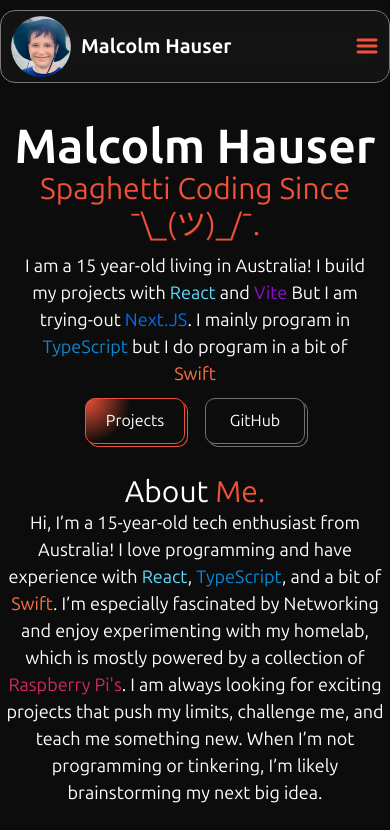
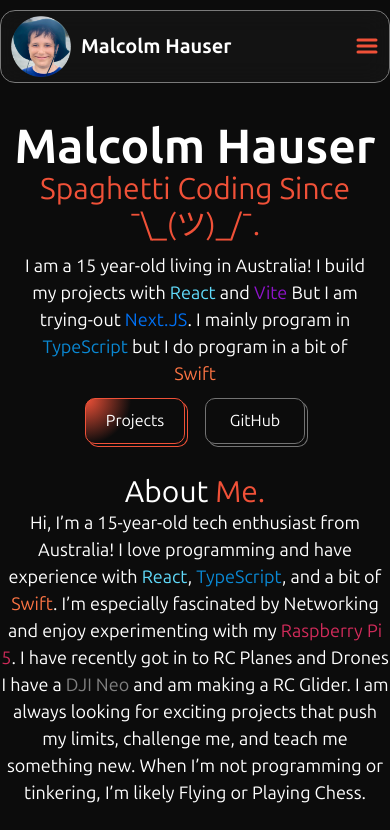
Before and after one commit to Mooshay105/Personal-Site, a Next.js app: page / in a window 390 px wide. Shown: the top 830 px of the page. Built offline with nearby package versions, Linux system fonts and the light colour scheme.

Commit message:
Refactor navigation and contact pages; update global styles and add sitemap/robots functionality

```diff
--- a/next.config.ts
+++ b/next.config.ts
@@ -1,8 +1,6 @@
 import type { NextConfig } from "next";
 
-const nextConfig: NextConfig = {
-	/* config options here */
-};
+const nextConfig: NextConfig = {};
 
 module.exports = {
 	images: {
--- a/public/display.json
+++ b/public/display.json
@@ -57,18 +57,6 @@
 			"description": "Those who earn the Google UX Design Professional Certificate have completed seven courses, developed by Google, that include hands-on, practice-based assessments and are designed to prepare them for introductory-level roles in UX design. They can complete the design process from beginning to end: empathizing with users, defining their pain points, coming up with ideas for design solutions, creating wireframes and prototypes, and testing designs to get feedback.",
 			"hasCert": false,
 			"date": "2024 - 2025"
-		},
-		{
-			"id": 3,
-			"title": "Certificate III in Information Technology",
-			"isPrimaryLinkActive": true,
-			"isSecondaryLinkActive": false,
-			"primaryLinkURL": "https://tafeqld.edu.au/course/17/17940/certificate-iii-in-information-technology",
-			"secondaryLinkURL": "",
-			"imageURL": "https://github.com/Mooshay105/cdn/blob/main/TafeQLD.png?raw=true",
-			"description": "This certification from TAFE Queensland equips individuals with foundational skills in information technology. It covers a broad range of entry-level IT competencies, preparing learners for various roles within the industry. The program focuses on practical application and essential knowledge for supporting IT systems and users.",
-			"hasCert": false,
-			"date": "2026"
 		}
 	]
 }
--- a/src/app/components/GlobalNavBar.tsx
+++ b/src/app/components/GlobalNavBar.tsx
@@ -76,7 +76,7 @@
 							<>
 								<div className="fixed top-21.75 -left-7.5 -right-7.5 flex flex-col mx-[30] h-fit rounded-[15px] p-0 pr-2.5 border-[#7a7a7a] border border-solid bg-[#1a1a1a8e] backdrop-blur-md backdrop-saturate-180">
 									<NavItem link="/#aboutMe" text="About Me" isMobile={isMobile} />
-									<NavItem link="/contactMe" text="Contact Me" isMobile={isMobile} />
+									<NavItem link="/contact" text="Contact Me" isMobile={isMobile} />
 									<NavItem link="/#projects" text="Projects" isMobile={isMobile} />
 									<NavItem
 										link="/#certificates"
@@ -116,7 +116,7 @@
 				) : (
 					<div className="flex flex-row items-center justify-center">
 						<NavItem link="/#aboutMe" text="About Me" isMobile={isMobile} />
-						<NavItem link="/contactMe" text="Contact Me" isMobile={isMobile} />
+						<NavItem link="/contact" text="Contact Me" isMobile={isMobile} />
 						<NavItem link="/#projects" text="Projects" isMobile={isMobile} />
 						<NavItem link="/#certificates" text="Certificates" isMobile={isMobile} />
 						<Button
--- a/src/app/global.css
+++ b/src/app/global.css
@@ -22,6 +22,7 @@
 	--typescript-color: #0a88d3;
 	--swift-color: #fa7343;
 	--raspberry-pi-color: #d02b5a;
+	--djineo-color: #818181;
 	--bio-highlight-color: #f05138;
 	/* Box Shadows */
 	--box-shadow-primary-rest: 3px 3px 0 -1px var(--black), 3px 3px var(--primary-color);
--- /dev/null
+++ b/src/app/not-found.tsx
@@ -0,0 +1,25 @@
+"use client";
+
+import GlobalNavbar from "./components/GlobalNavBar";
+import information from "../../public/display.json";
+
+function Index() {
+	return (
+		<div>
+			<GlobalNavbar
+				resumeURLMD={information.resumeURLMD}
+				resumeURLDOCX={information.resumeURLDOCX}
+			/>
+			<div className="mt-12.5 flex flex-col items-center text-center">
+				<h1 className="m-0 w-full text-5xl font-bold text-(--primary-color)">
+					404 - Not Found
+				</h1>
+				<p className="m-0 w-full text-2xl font-bold text-white">
+					The page you are looking for does not exist.
+				</p>
+			</div>
+		</div>
+	);
+}
+
+export default Index;
--- a/src/app/page.tsx
+++ b/src/app/page.tsx
@@ -53,12 +53,13 @@
 					<span className="text-(--react-color)"> React</span>,
 					<span className="text-(--typescript-color)"> TypeScript</span>, and a bit of
 					<span className="text-(--swift-color)"> Swift</span>. I’m especially fascinated
-					by Networking and enjoy experimenting with my homelab, which is mostly powered
-					by a collection of
-					<span className="text-(--raspberry-pi-color)"> Raspberry Pi&apos;s</span>. I am
-					always looking for exciting projects that push my limits, challenge me, and
-					teach me something new. When I’m not programming or tinkering, I’m likely
-					brainstorming my next big idea.
+					by Networking and enjoy experimenting with my
+					<span className="text-(--raspberry-pi-color)"> Raspberry Pi 5</span>. I have
+					recently got in to RC Planes and Drones I have a
+					<span className="text-(--djineo-color)"> DJI Neo</span> and am making a RC
+					Glider. I am always looking for exciting projects that push my limits, challenge
+					me, and teach me something new. When I’m not programming or tinkering, I’m
+					likely Flying or Playing Chess.
 				</p>
 			</div>
 			<div className="flex w-full flex-col items-center justify-center" id="projects">
--- /dev/null
+++ b/src/app/robots.ts
@@ -0,0 +1,12 @@
+import type { MetadataRoute } from "next";
+
+export default async function robots(): Promise<MetadataRoute.Robots> {
+	return {
+		rules: {
+			userAgent: "*",
+			allow: "/",
+			disallow: [],
+		},
+		sitemap: "https://www.malcolmjh.com/sitemap.xml",
+	};
+}
--- /dev/null
+++ b/src/app/sitemap.ts
@@ -0,0 +1,8 @@
+import type { MetadataRoute } from "next";
+
+export default function sitemap(): MetadataRoute.Sitemap {
+	return [
+		{ url: "https://www.malcolmjh.com/", priority: 1.0 },
+		{ url: "https://www.malcolmjh.com/contact", priority: 0.9 },
+	];
+}
```
Also changed, not shown: src/app/contact/page.tsx (renamed from src/app/contactMe/page.tsx).
